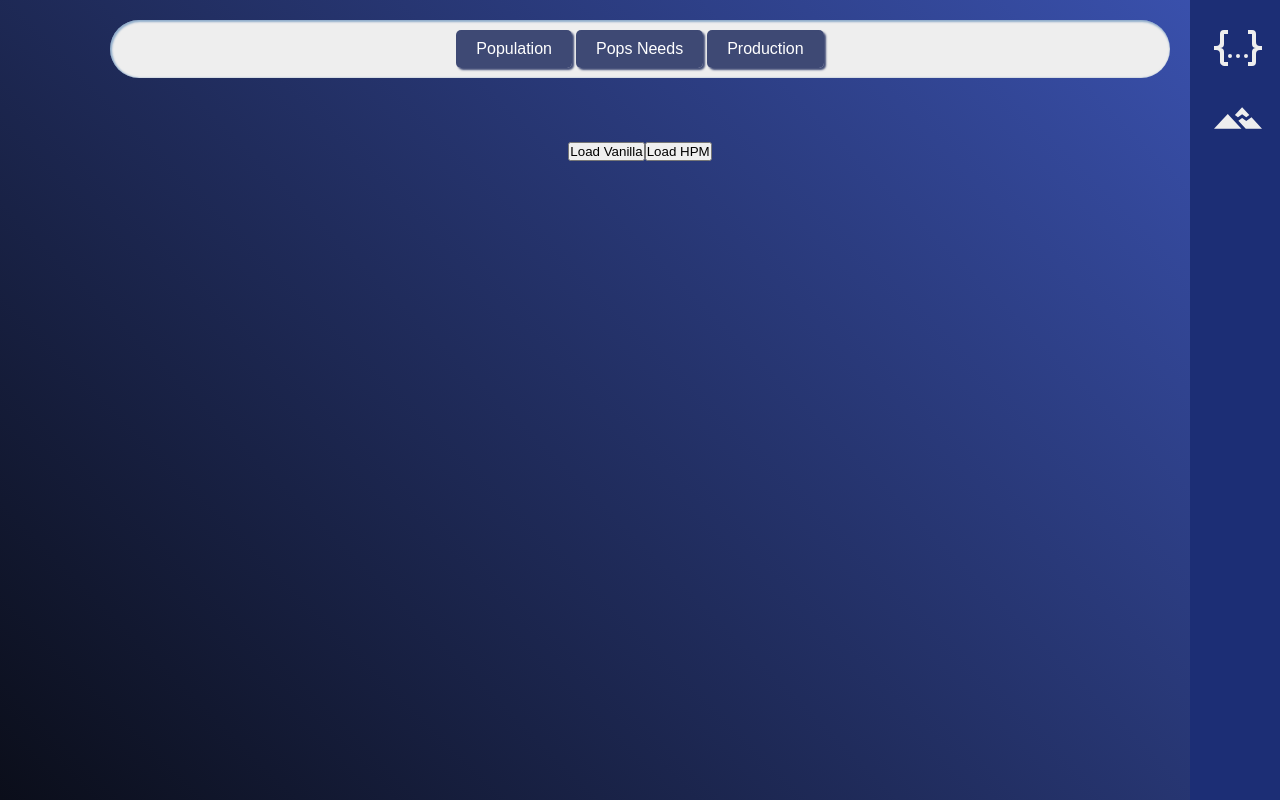
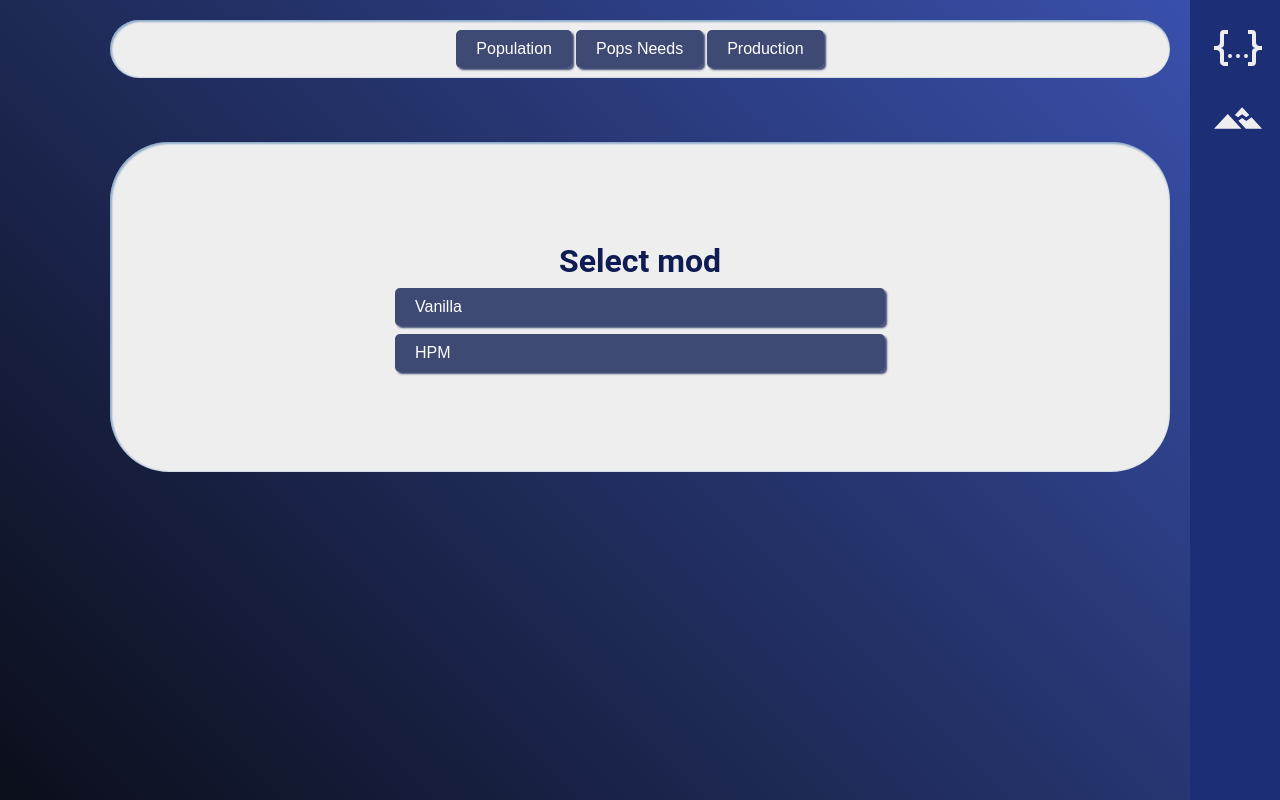
Before and after one commit to cetvrtak/vic2-savegame-analyst, a React (Vite) app: page / in a window 1280 px wide. Built offline with nearby package versions, Linux system fonts and the light colour scheme.

Commit message:
Style Mod Selector component

```diff
--- a/src/components/App.css
+++ b/src/components/App.css
@@ -61,6 +61,25 @@ h2 {
 
 .file-input {
   display: none;
+}
+
+.mod-selector-wrapper {
+  flex-direction: column;
+  gap: 8px;
+}
+.mod-selector-title {
+  color: #0e1c53;
+}
+.mod-selector-btn {
+  width: 50%;
+  text-align: left;
+  transition: all 0.5s ease;
+}
+.mod-selector-btn:hover,
+.mod-selector-btn-selected {
+  transform: translateX(10%);
+  background-color: #dcbc05;
+  color: #0e1c53;
 }
 
 /* Progress bar */
@@ -216,7 +235,8 @@ td {
   #root {
     margin: 0 auto;
   }
-  .btn-wrapper {
+  .btn-wrapper,
+  .mod-selector-btn {
     width: 100%;
   }
 
--- a/src/components/ModSelector.tsx
+++ b/src/components/ModSelector.tsx
@@ -10,9 +10,10 @@ const ModSelector: React.FC = () => {
   };
 
   return (
-    <div>
-      <button onClick={() => handleModSelection('/')}>Load Vanilla</button>
-      <button onClick={() => handleModSelection('/HPM')}>Load HPM</button>
+    <div className='btn-wrapper file-input-wrapper mod-selector-wrapper'>
+      <h2 className='mod-selector-title'>Select mod</h2>
+      <button className='btn mod-selector-btn' onClick={() => handleModSelection('/')}>Vanilla</button>
+      <button className='btn mod-selector-btn' onClick={() => handleModSelection('/HPM')}>HPM</button>
     </div>
   );
 };
```
